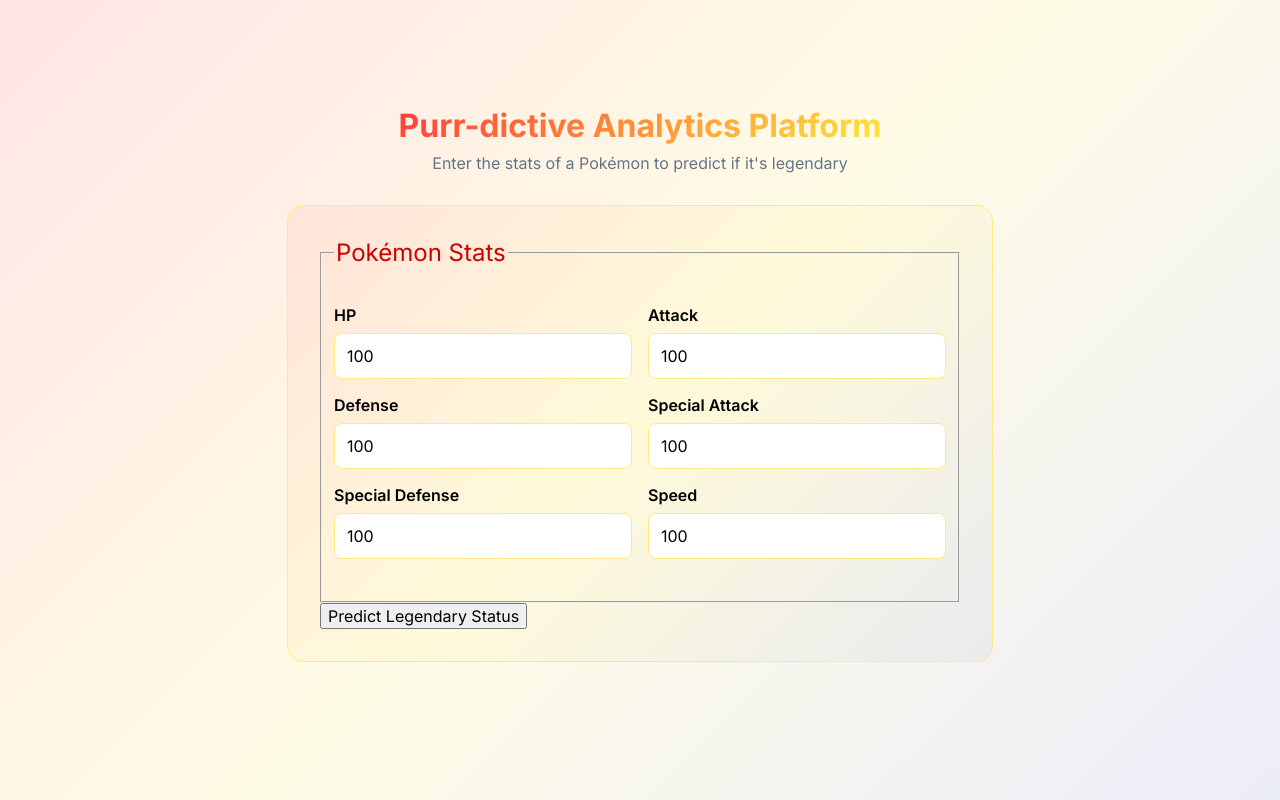
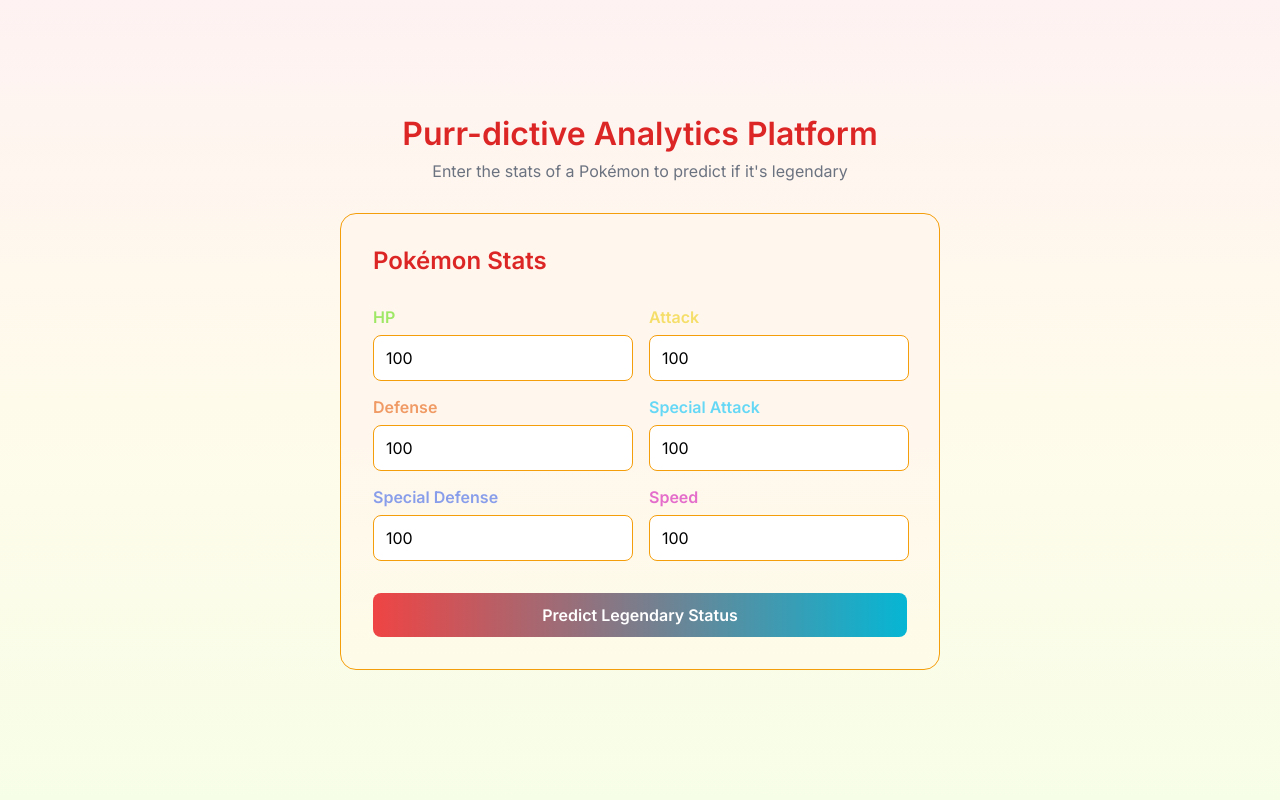
Before and after one commit to suarezsandicamilo/purr-dictive-analytics-platform, a Django app: page / in a window 1280 px wide. Run offline with Django 5.2, Linux system fonts and the light colour scheme.

Commit message:
Refactor CSS variables for improved styling

```diff
--- a/src/app/static/main.css
+++ b/src/app/static/main.css
@@ -1,46 +1,71 @@
 /**/
 
 :root {
-  --text-red: hsl(0 100% 45%);
-  --text-orange: hsl(30 100% 45%);
-  --text-yellow: hsl(60 100% 45%);
-  --text-blue: hsl(240 100% 45%);
-  --text-green: hsl(120 100% 45%);
-  --text-purple: hsl(270 100% 45%);
-}
+  --color-hp: #9ee865;
+  --color-attack: #f5de69;
+  --color-defense: #f09a65;
+  --color-sp-attack: #66d8f6;
+  --color-sp-defense: #899eea;
+  --color-speed: #e46cca;
 
-.text-red {
-  color: var(--text-red);
-}
+  --gradient-start: #fef2f2;
+  --gradient-mid: #fffbeb;
+  --gradient-end: #f7fee7;
 
-.text-orange {
-  color: var(--text-orange);
-}
+  --card-gradient-start: #fff7ed;
+  --card-gradient-mid: #fff7ed;
+  --card-gradient-end: #fefce8;
 
-.text-yellow {
-  color: var(--text-yellow);
-}
+  --submit-gradient-start: #ef4444;
+  --submit-gradient-end: #06b6d4;
+  --submit-gradient-start-hover: #fca5a5;
+  --submit-gradient-end-hover: #22d3ee;
 
-.text-blue {
-  color: var(--text-blue);
-}
-
-.text-green {
-  color: var(--text-green);
-}
-
-.text-purple {
-  color: var(--text-purple);
-}
-
-.hidden {
-  display: none !important;
+  --title-color: #dc2626;
+  --subtitle-color: #6b7280;
+  --border-color: #f59e0b;
+  --error-color: #b91c1c;
 }
 
 * {
   margin: 0;
+  padding: 0;
+  box-sizing: border-box;
   font-family: 'Inter', sans-serif;
   font-size: 1rem;
+}
+
+body {
+  min-height: 100vh;
+}
+
+input {
+  padding: 0.75rem;
+  border: 1px solid var(--border-color);
+  border-radius: 0.5rem;
+}
+
+label {
+  font-weight: 600;
+}
+
+#error-message {
+  margin-top: 1rem;
+  padding-block: 1rem;
+  color: var(--error-color);
+}
+
+#result {
+  margin-top: 2rem;
+}
+
+#result h2 {
+  margin-top: 1rem;
+  font-weight: 600;
+}
+
+#result p {
+  margin-top: 0.5rem;
 }
 
 #root {
@@ -49,97 +74,112 @@
   align-items: center;
   justify-content: center;
   min-height: 100vh;
-  background: linear-gradient(135deg, rgba(255, 0, 0, 0.1), rgba(255, 222, 0, 0.1), rgba(59, 76, 202, 0.1));
+  padding: 1rem;
+  padding-top: 2rem;
+  background: linear-gradient(180deg, var(--gradient-start), var(--gradient-mid), var(--gradient-end));
 }
 
-.title {
-  margin-bottom: 0.5rem;
-  font-size: 2rem;
-  background: linear-gradient(135deg, rgba(255, 0, 0, 0.75), rgba(255, 222, 0, 0.75));
-  color: transparent;
-  background-clip: text;
+#submit {
+  width: 100%;
+  padding: 0.75rem;
+  border-radius: 0.5rem;
+  border: none;
+  background: linear-gradient(to right, var(--submit-gradient-start), var(--submit-gradient-end));
+  color: #ffffff;
+  cursor: pointer;
+  font-weight: 600;
+  transition: background 0.3s ease;
 }
 
-.subtitle {
-  margin-bottom: 2rem;
-  color: hsl(215.4 16.3% 46.9%);
+#submit:hover {
+  background: linear-gradient(to right, var(--submit-gradient-start-hover), var(--submit-gradient-end-hover));
 }
 
 .card {
-  width: 50%;
+  width: 100%;
+  max-width: 600px;
   margin-bottom: 2rem;
   padding: 2rem;
-  border-style: solid;
-  border-width: 1px;
+  border: 1px solid var(--border-color);
   border-radius: 1rem;
-  border-color: hsl(50 100% 75%);
-  background: linear-gradient(135deg, rgba(255, 0, 0, 0.05), rgba(255, 222, 0, 0.05), rgba(59, 76, 202, 0.05));
-}
-
-@media (max-width: 768px) {
-  .card {
-    width: 80%;
-  }
+  background: linear-gradient(180deg, var(--card-gradient-start), var(--card-gradient-mid), var(--card-gradient-end));
 }
 
 .card-title {
+  width: auto;
   margin-bottom: 2rem;
-  color: hsl(0 100% 40%);
+  padding: 0;
+  border: none;
+  color: var(--title-color);
   font-size: 1.5rem;
-}
-
-.form-grid {
-  display: grid;
-  grid-template-columns: 1fr;
-  gap: 1rem;
-  padding-bottom: 2rem;
-  align-items: center;
-  justify-content: center;
-}
-
-@media (min-width: 768px) {
-  .form-grid {
-    grid-template-columns: 1fr 1fr;
-  }
+  font-weight: 600;
 }
 
 .form-control {
   display: flex;
   flex-direction: column;
-  justify-content: center;
   gap: 0.5rem;
 }
 
-label {
-  font-weight: 600;
+.form-fieldset {
+  border: none;
 }
 
-input {
-  padding: 0.75rem;
-  border-radius: 0.5rem;
-  border-style: solid;
-  border-width: 1px;
-  border-color: hsl(50 100% 75%);
+.form-grid {
+  display: grid;
+  gap: 1rem;
+  padding-bottom: 2rem;
+  grid-template-columns: 1fr;
 }
 
-.submit {
-  width: 100%;
-  padding: 0.75rem;
-  border-width: 0;
-  border-radius: 0.5rem;
-  background: linear-gradient(to right, hsl(359, 72%, 50%), hsl(222, 80%, 50%));
-  color: #ffffff;
+.hidden {
+  display: none !important;
 }
 
-.submit:hover {
-  cursor: pointer;
-  background: linear-gradient(to right, hsl(359, 72%, 60%), hsl(222, 80%, 60%));
+.subtitle {
+  margin-bottom: 2rem;
+  color: var(--subtitle-color);
+  text-align: center;
 }
 
-#result {
-  display: flex;
-  flex-direction: column;
-  margin-top: 1rem;
-  padding-block: 1rem;
-  gap: 1rem;
+.text-attack {
+  color: var(--color-attack);
 }
+
+.text-defense {
+  color: var(--color-defense);
+}
+
+.text-error {
+  color: var(--error-color);
+}
+
+.text-hp {
+  color: var(--color-hp);
+}
+
+.text-sp-attack {
+  color: var(--color-sp-attack);
+}
+
+.text-sp-defense {
+  color: var(--color-sp-defense);
+}
+
+.text-speed {
+  color: var(--color-speed);
+}
+
+.title {
+  margin-bottom: 0.5rem;
+  color: var(--title-color);
+  font-size: 2rem;
+  font-weight: 600;
+  text-align: center;
+}
+
+@media (min-width: 768px) {
+  .form-grid {
+    grid-template-columns: repeat(2,1fr);
+  }
+}
--- a/src/app/static/main.js
+++ b/src/app/static/main.js
@@ -1,7 +1,7 @@
 //
 
 const form = document.querySelector('#form');
-const result = document.querySelector('#result');
+const resultDiv = document.querySelector('#result');
 const errorMessage = document.querySelector('#error-message');
 const probability = document.querySelector('#probability');
 const prediction = document.querySelector('#prediction');
@@ -43,7 +43,7 @@
     ? 'Legendary'
     : 'Not Legendary';
 
-  result.classList.remove('hidden');
+  resultDiv.classList.remove('hidden');
 };
 
 /**
@@ -55,7 +55,7 @@
   probability.textContent = '';
   prediction.textContent = '';
 
-  result.classList.remove('hidden');
+  errorMessage.classList.remove('hidden');
 };
 
 /**
@@ -66,7 +66,7 @@
   event.preventDefault();
   submit.disabled = true;
   submit.textContent = 'Predicting...';
-  result.classList.add('hidden');
+  resultDiv.classList.add('hidden');
   errorMessage.textContent = '';
 
   const formData = new FormData(form);
--- a/src/app/templates/index.html
+++ b/src/app/templates/index.html
@@ -48,7 +48,7 @@
                 />
               </div>
               <div class="form-control">
-                <label for="sp_attack" class="text-sp-attack">Special Attack</label>
+                <label for="sp-attack" class="text-sp-attack">Special Attack</label>
                 <input
                   id="sp-attack"
                   name="sp_attack"
@@ -58,7 +58,7 @@
                 />
               </div>
               <div class="form-control">
-                <label for="sp_defense" class="text-sp-defense">Special Defense</label>
+                <label for="sp-defense" class="text-sp-defense">Special Defense</label>
                 <input
                   id="sp-defense"
                   name="sp_defense"
@@ -81,15 +81,11 @@
           </fieldset>
           <button id="submit" type="submit">Predict Legendary Status</button>
         </form>
+        <p id="error-message" class="hidden"></p>
         <div id="result" class="hidden">
-          <p id="error_message"></p>
-          <p>
-            <b>Legendary Status Probability</b>
-          </p>
+          <h2>Legendary Status Probability</h2>
           <p id="probability"></p>
-          <p>
-            <b>Legendary Status Prediction</b>
-          </p>
+          <h2>Legendary Status Prediction</h2>
           <p id="prediction"></p>
         </div>
       </section>
```
